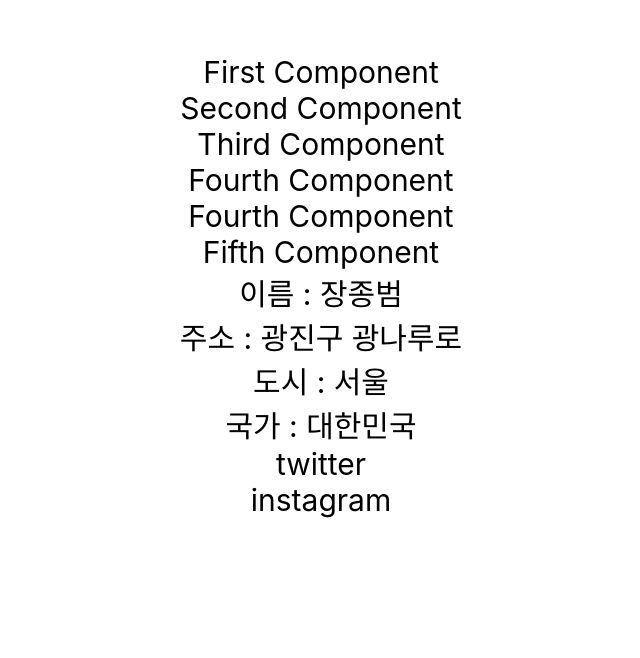
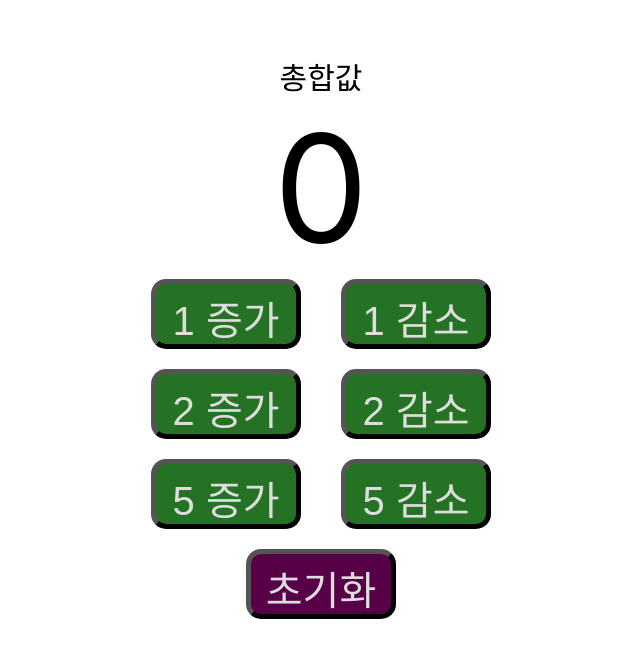
Before and after one commit to JongBeams/npmtest, a React (Create React App) app: page / in a window 1280 px wide. Shown: the part 146-804 px from the top of the page, without its empty margins (319-959 px from the left). Built offline with nearby package versions, Linux system fonts and the light colour scheme.

Commit message:
react hook property

```diff
--- a/src/App.js
+++ b/src/App.js
@@ -1,17 +1,42 @@
 import './App.css';
 
+
 /*경로 지정*/
-import LearningComponent from './components/learning-examples/LearningComponent';
+//import LearningComponent from './components/learning-examples/LearningComponent';
+import Counter from './components/counter/Counter';
 
 
 function App() {
   return (
     <div className="App">
-      <LearningComponent/>
+      {/* <LearningComponent/> */}
+      {/* <PlayingWithProps property1="value1" property2="value2" /> */}
+      <Counter />
     </div>
   );
 }
 
+/* //property는 properties안에 저장되고 고정된 이름을 가진 객체 기능
+//{"property1": "value1", "property2": "value2"}
+function PlayingWithProps(properties){
+  console.log(properties)
+  console.log(properties.property1)
+  console.log(properties.property2)
+  return (
+    <div>Props</div>
+  )
+} */
+
+//property 명은 바꿀 수 있다. by
+/* function PlayingWithProps({ property1, property2 }) {
+  console.log(property1)
+  console.log(property2)
+  return (
+    <div>Props</div>
+  )
+} */
+
+
 
 
 export default App;
--- /dev/null
+++ b/src/components/counter/Counter.css
@@ -0,0 +1,52 @@
+/*     // 자바스크립트를 사용한 객체 정의 함수 안에 넣어 활용
+    const buttonStyle ={
+        fontSize :"40px",
+        color:"white",
+        backgroundColor: "green",
+        width :"100px",
+        height : "70px",
+        textalgin : "center",
+        padding: "5px",
+        borderRadius : "15px"
+        } */
+
+button{
+    font-size: 40px;
+    color: rgb(221, 221, 221);
+    width: 150px;
+    height: 70px;
+    text-align: center;
+    padding: 5px;
+    border-radius: 15px;
+    border-color: black;
+    border-width: 5px;
+}
+
+.counterButton {
+    background-color: rgb(37, 114, 37);
+}
+
+.resetButton {
+    background-color: rgb(87, 0, 72);
+}
+
+.count {
+    font-size: 100px;
+    padding: 30px;
+    color: rgb(51, 51, 51);
+}
+
+.Counter > div {
+    display: flex;
+    gap: 40px;  /* 버튼 사이 40px 간격 */
+    justify-content: center;
+}
+
+.totalCount{
+    font-size: 150px;
+    color: rgb(0, 0, 0);
+}
+
+.Counter {
+    margin-bottom: 20px;
+}
--- /dev/null
+++ b/src/components/counter/Counter.jsx
@@ -0,0 +1,33 @@
+import { useState } from 'react';
+
+import CounterButton from './CounterButton';
+
+import './Counter.css';
+
+export default function Counter() {
+
+
+    const [totalCount, setTotalCount] = useState(0);
+
+    function updateCounterParentFunction(by){
+        if(totalCount+by>=0)
+            setTotalCount(totalCount + by)
+    }
+
+    function resetCounter(){
+        setTotalCount(0)
+    }
+
+
+    return (
+        <>
+        <div>총합값</div>
+        <span className="totalCount">{totalCount}</span>
+            <CounterButton by={1} updateCountMethod={updateCounterParentFunction} totalCount={totalCount} />
+            <CounterButton by={2} updateCountMethod={updateCounterParentFunction} totalCount={totalCount} />
+            <CounterButton by={5} updateCountMethod={updateCounterParentFunction} totalCount={totalCount} />
+            <button className="resetButton"onClick={resetCounter}>초기화</button>
+        </>
+    )
+
+}
--- /dev/null
+++ b/src/components/counter/CounterButton.jsx
@@ -0,0 +1,66 @@
+//import { useState } from 'react';
+//프로퍼티 기본값
+import PropTypes from 'prop-types';
+
+import './Counter.css';
+
+//Counter.defaultProps 가 현재버전에서 적용안되서 Counter.defaultProps
+export default function CounterButton({ by = 1 ,updateCountMethod,totalCount}) {
+
+
+    // state 구성 [0,f] [초기값, 함수]
+    // const state = useState(0);
+
+    // 직관적이게 수정
+    //const [count, setCount] = useState(0);
+
+    //console.log(by);
+
+/*     function incrementCounterFunction() {
+        // ++와 같다. 직관적이지 않다.
+        // state[1](state[0]+1)
+        // console.log(state)
+
+        //직관적으로 사용 가능
+        //setCount(count + by)
+        updateCountMethod(by);
+        //console.log('증가 클릭')
+    } */
+
+/*     function decrementCounterFunction() {
+        if ((totalCount-by) > 0){
+            //setCount(count - by)
+            updateCountMethod(-by);
+        }
+
+    } */
+
+
+    return (
+        <div className="Counter">
+            {/* <span className="count">{count}</span> */}
+            <div>
+                <button className="counterButton"
+                    onClick={()=>updateCountMethod(by)}
+                // style={buttonStyle}
+                >{by} 증가</button>
+                <button className="counterButton"
+                    onClick={()=>updateCountMethod(-by)}
+                // style={buttonStyle}
+                >{by} 감소</button>
+            </div>
+        </div>
+    )
+
+}
+
+
+//프로퍼티 자료형 타입 지정
+CounterButton.propTypes = {
+    by: PropTypes.number
+}
+
+//현재버전에서 적용안됨
+CounterButton.defaultProps = {
+    by: 1
+}
--- a/src/components/learning-examples/LearningComponent.jsx
+++ b/src/components/learning-examples/LearningComponent.jsx
@@ -11,13 +11,13 @@ import LearingJavaScript from './LearingJavaScript'
 
 export default function LearningComponent() {
   return (
-    <div className="App">
+    <>
       <FirstComponent></FirstComponent>
       <SecondComponent></SecondComponent>
       <ThirdComponent/>
       <FourthComponent></FourthComponent>
       <FifthComponent></FifthComponent>
       <LearingJavaScript/>
-    </div>
+    </>
   );
 }
```
